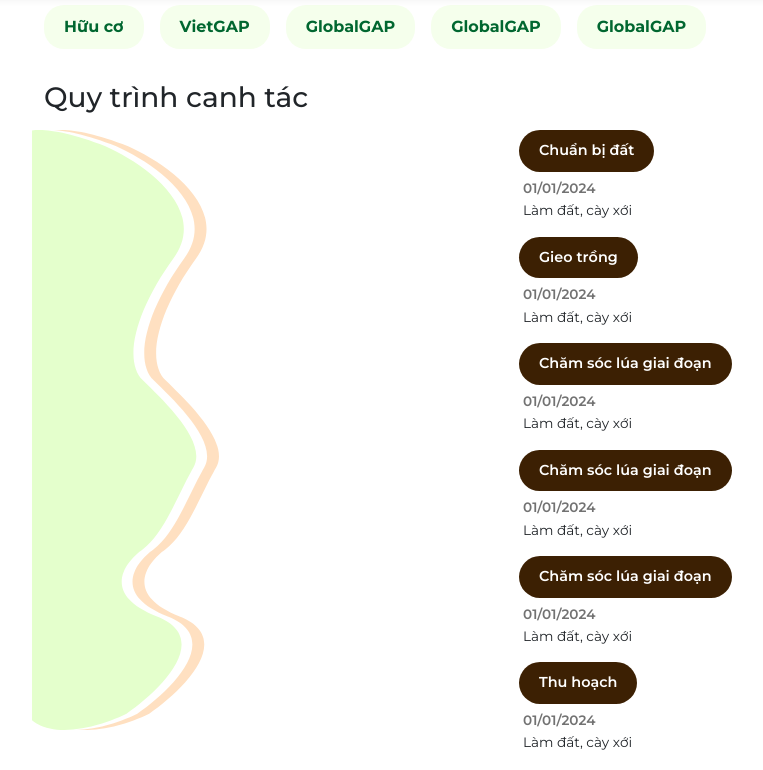
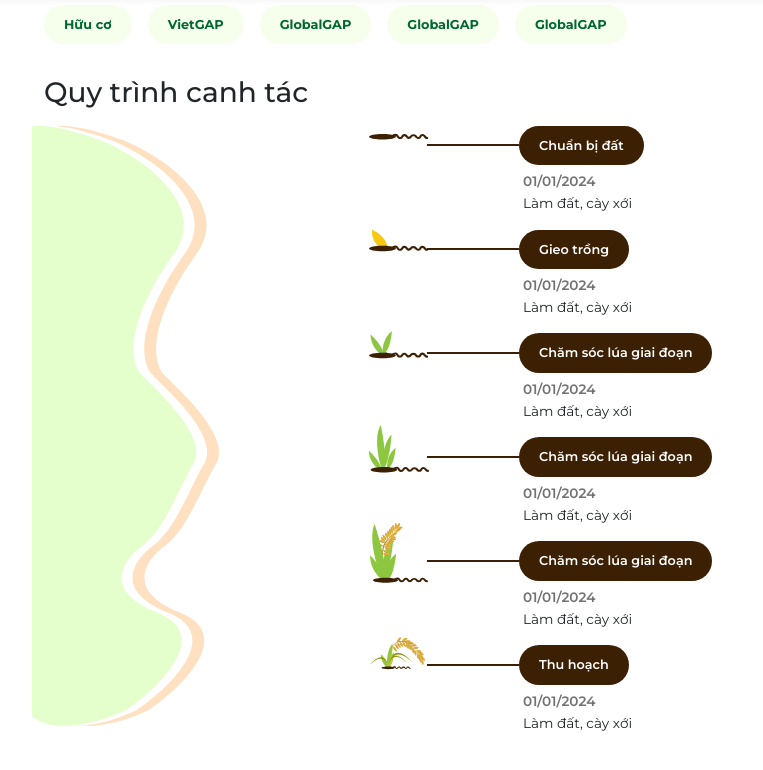
Before and after one commit to TaoRory/LandingPagePJ, a plain HTML site: page index.html in a window 1280 px wide. Shown: the part 800-1570 px from the top of the page, without its empty margins (38-801 px from the left). Drawn offline with nearby package versions, Linux system fonts and the light colour scheme.

Commit message:
bug hinh anh

```diff
--- a/index.html
+++ b/index.html
@@ -26,7 +26,7 @@
                 </button>
                 <!-- Logo -->
                 <a class="navbar-brand mb-0 h1" href="#">
-                    <img src="logo.svg" alt="Logo" width="30" height="30">
+                    <img src="./img/logo.svg" alt="Logo" width="30" height="30">
                 </a>
             </div>
 
@@ -47,7 +47,7 @@
         </div>
     </nav>
 
-    <section class="video-section">
+    <section class="container video-section">
         <video src="" controls></video>
     </section>
 
@@ -127,11 +127,11 @@
         <div class="row my-3">
             <div class="col-5 svg-col">
                 <div class="svg-placeholder" style="height: 600px;">
-                    <img src="gido.svg" alt="" class="h-100">
+                    <img src="./img/gido.svg" alt="" class="h-100">
                 </div>
             </div>
 
-            <div class="col-7">
+            <div class="col-7 d-flex flex-column justify-content-center">
                 <div class="box-container">
                     <div class="box">
                         Chuẩn bị đất
--- a/styles.css
+++ b/styles.css
@@ -76,9 +76,8 @@
     border-radius: 20px;
     color: #016730;
     font-weight: bold;
+    font-size: 0.8rem;
 }
-
-.box-container {}
 
 .box-container p {
     margin-bottom: 0;
@@ -108,8 +107,6 @@
     padding: 0;
 }
 
-.svg-placeholder {}
-
 .box {
     padding: 10px 20px;
     background-color: #3C2003;
@@ -118,8 +115,65 @@
     border-radius: 24px;
     text-align: center;
     width: max-content;
-    font-size: 0.9rem;
+    font-size: 0.8rem;
+    position: relative;
 }
+
+/* Hình bên trái */
+.box::before {
+    content: "";
+    position: absolute;
+    left: -150px;
+    /* cách box một đoạn */
+    top: 30%;
+    transform: translateY(-50%);
+    width: 60px;
+    height: 60px;
+    /* link hình */
+    background-repeat: no-repeat;
+    background-size: 100% 100%;
+    /* ép ảnh khớp khung */
+    background-position: center;
+}
+
+/* Đường nối */
+.box::after {
+    content: "";
+    position: absolute;
+    left: -92px;
+    /* vị trí đường nối */
+    top: 50%;
+    transform: translateY(-50%);
+    width: 92px;
+    height: 2px;
+    background-color: #3C2003;
+}
+
+.box-container:nth-child(1) .box::before {
+    background-image: url('./img/gd1.svg');
+}
+
+.box-container:nth-child(2) .box::before {
+    background-image: url('./img/gd2.svg');
+}
+
+.box-container:nth-child(3) .box::before {
+    background-image: url('./img/gd3.svg');
+}
+
+.box-container:nth-child(4) .box::before {
+    background-image: url('./img/gd4.svg');
+}
+
+.box-container:nth-child(5) .box::before {
+    background-image: url('./img/gd5.svg');
+}
+
+.box-container:nth-child(6) .box::before {
+    background-image: url('./img/gd6.svg');
+}
+
+
 
 .provider-container {
     display: flex;
```
Also changed, not shown: img/gd1.svg (added), img/gd2.svg (added), img/gd3.svg (added), img/gd4.svg (added), img/gd5.svg (added), img/gd6.svg (added), img/gido.svg (renamed from gido.svg), img/logo.svg (renamed from logo.svg).
